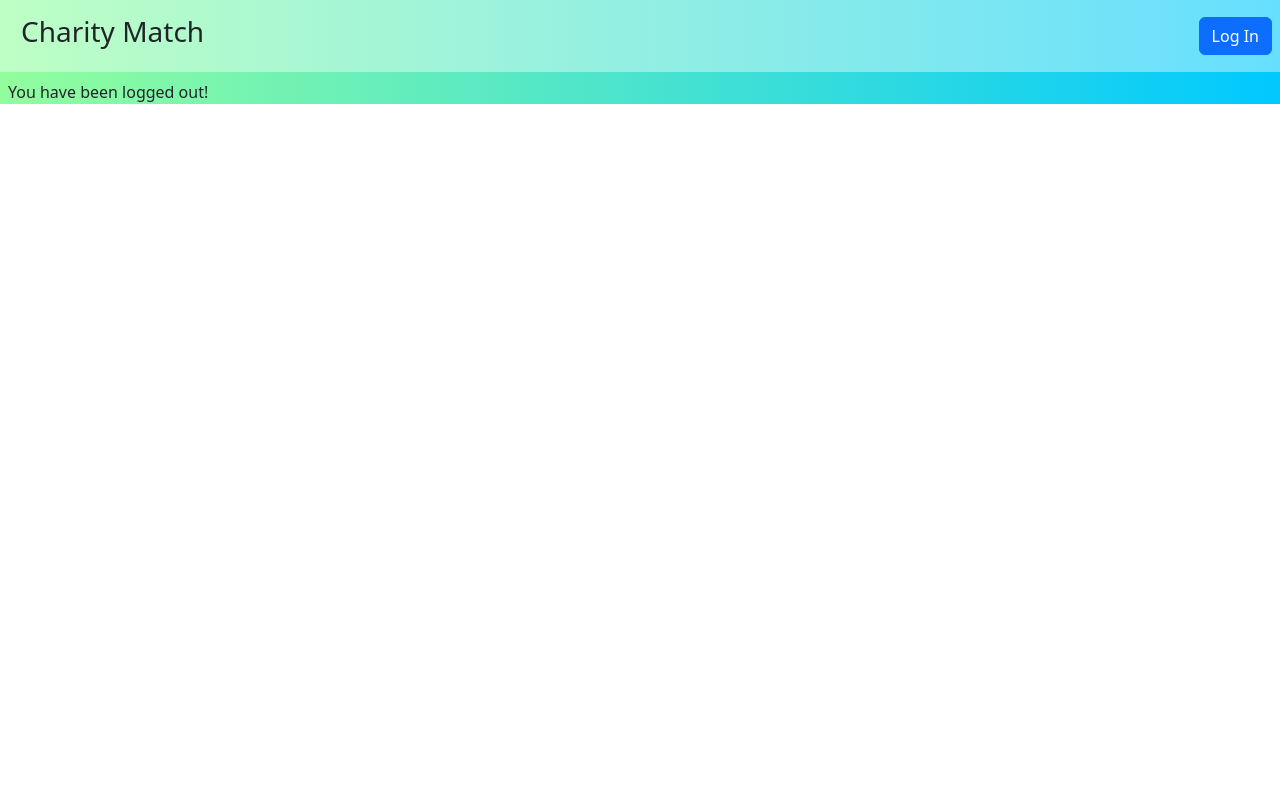
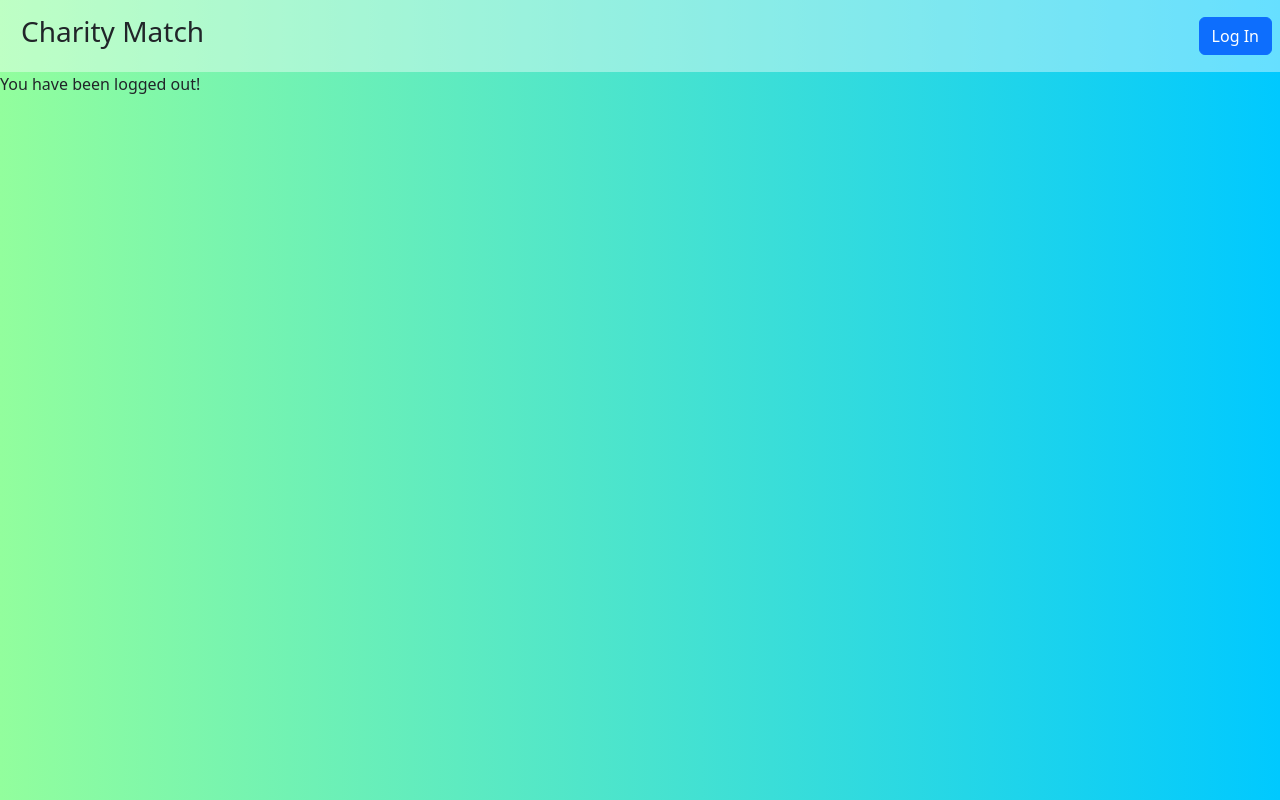
Before and after one commit to kirillKnyaz/JacHacks, a React (Vite) app in the folder jachacks-frontend/: page /logout in a window 1280 px wide. Built offline with nearby package versions, Linux system fonts and the light colour scheme; no server answers.

Commit message:
minor styles

```diff
--- a/jachacks-frontend/src/App.jsx
+++ b/jachacks-frontend/src/App.jsx
@@ -12,11 +12,12 @@ import DonationPage from "./DonationPage";
 import SelectedOrgsPage from "./SelectedOrgsPage";
 import ProfilePage from "./ProfilePage";
 import { Profiler } from "react";
+import LogoutPage from "./LogoutPage";
 
 function App() {
   return (
     <Router>
-      <div className="app-bg">
+      <div className="app-bg d-flex flex-column min-vh-100">
         <Routes>
         <Route path="/" element={<Layout />}>
         <Route index element={<HomePage />} />  {/* HomePage is now the index route */}
@@ -26,7 +27,7 @@ function App() {
           <Route path="/home" element={<ProtectedRoute>
             <HomePage />
           </ProtectedRoute>}/>
-          <Route path="/logout" element={<div className="m-2">You have been logged out!</div>} />
+          <Route path="/logout" element={<LogoutPage/>} />
           <Route path="/quiz" element={<ProtectedRoute><Quiz /></ProtectedRoute>} />
           <Route path="/donation" element={<ProtectedRoute><DonationPage /></ProtectedRoute>} />
           <Route path="/selectedOrgs" element={<SelectedOrgsPage />} />
--- /dev/null
+++ b/jachacks-frontend/src/LogoutPage.jsx
@@ -0,0 +1,9 @@
+import React from 'react'
+
+function LogoutPage() {
+  return (
+    <div style={{height: "100%"}}>You have been logged out!</div>
+  )
+}
+
+export default LogoutPage
```
